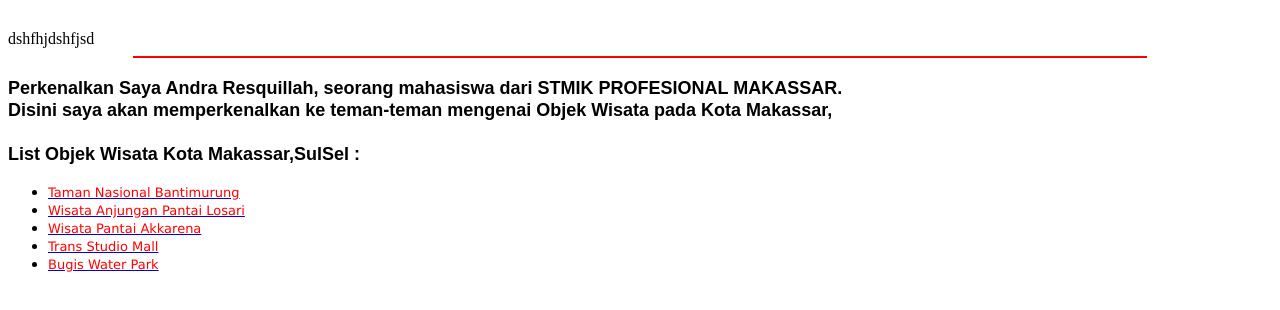
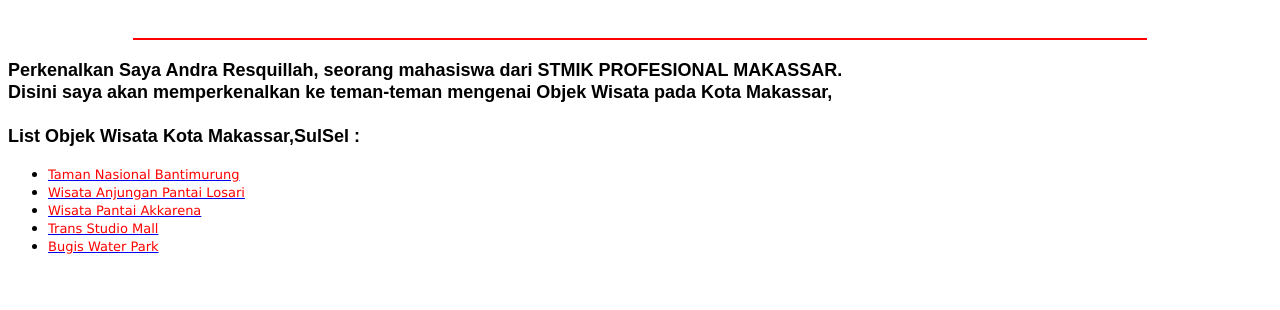
Before and after one commit to AndraResquillah/jokka2.github.io, a plain HTML site: page welcome2.html in a window 1280 px wide. Drawn offline with Linux system fonts and the light colour scheme.

Commit message:
Commit Pertama

```diff
--- a/welcome2.html
+++ b/welcome2.html
@@ -13,8 +13,6 @@
         </marquee>
     </font>
         </div>
-    dshfhjdshfjsd
-
 
 <hr color=red width=80%>
     <font face="Arial" size="+1" color="black">
```
Also changed, not shown: panduan github (harus baca).txt.
